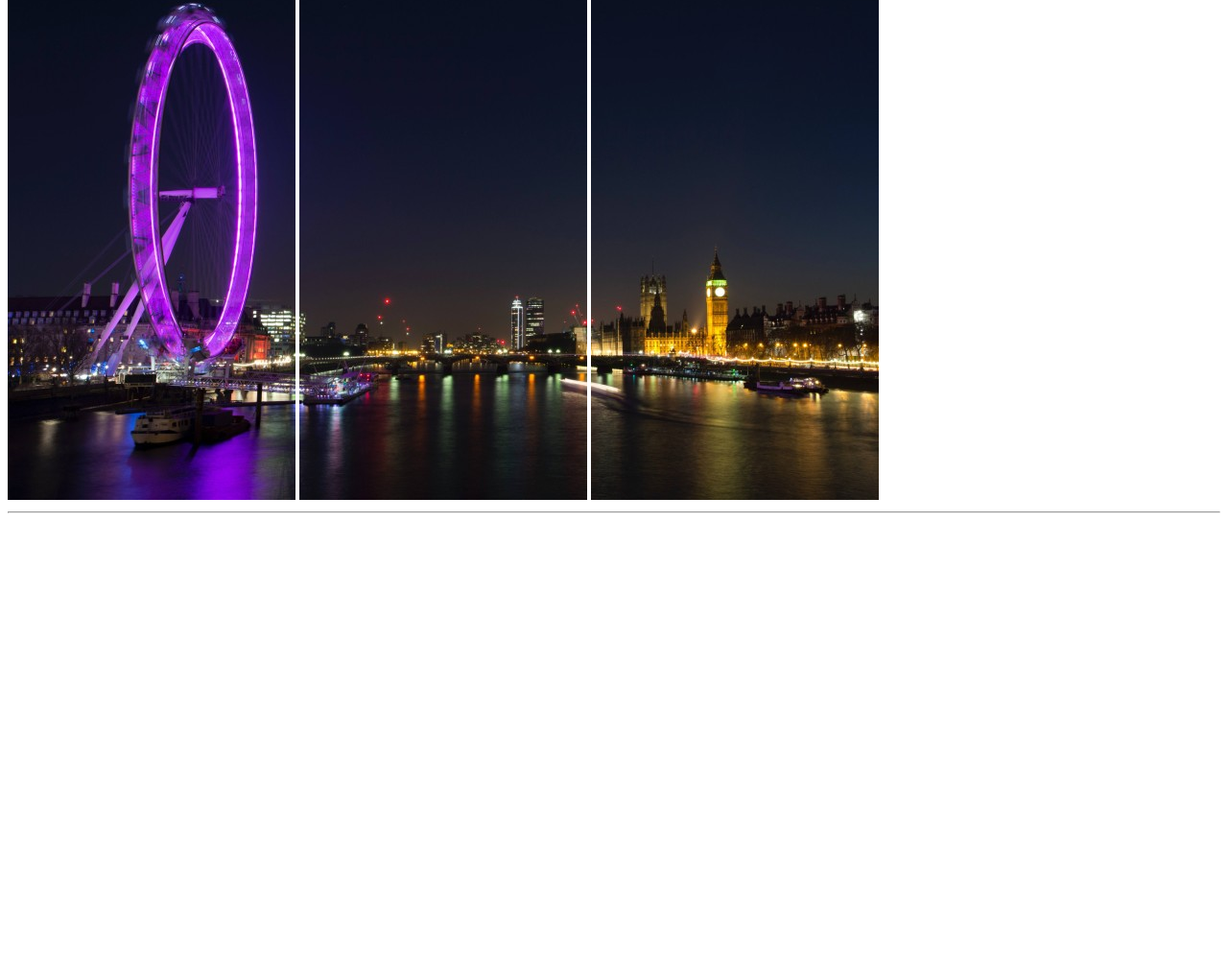
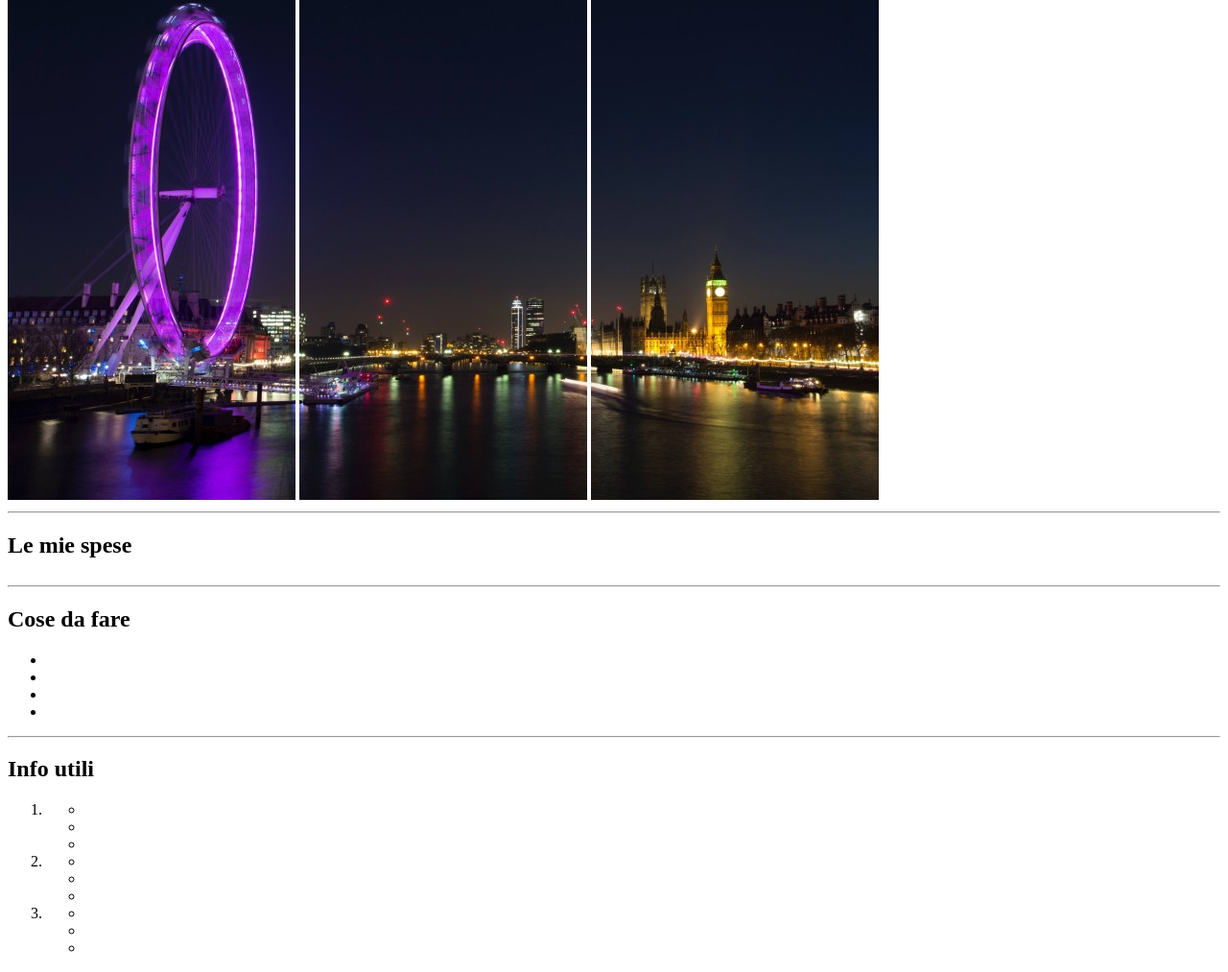
Before and after one commit to MatteoLucerni/html-london-trip, a plain HTML site: page index.html in a window 1280 px wide. Shown: the part 159-1172 px from the top of the page at 96% size. Before the commit the page ends 800 px from the top, so only its background shows below. Drawn offline with Linux system fonts and the light colour scheme.

Commit message:
added skeleton main

```diff
--- a/index.html
+++ b/index.html
@@ -14,5 +14,58 @@
         <img src="img/img/pexels-bill-emrich-230794-2.jpg" alt="BigBen">
         <hr>
     </header>
+    <main>
+        <section id="spese">
+            <h2>Le mie spese</h2>
+            <table>
+                <thead>
+
+                </thead>
+                <tbody>
+
+                </tbody>
+                <tfoot>
+
+                </tfoot>
+            </table>
+        </section>
+        <hr>
+        <section id="cose-da-fare">
+            <h2>Cose da fare</h2>
+            <ul>
+                <li></li>
+                <li></li>
+                <li></li>
+                <li></li>
+            </ul>
+        </section>
+        <hr>
+        <section id="info">
+            <h2>Info utili</h2>
+            <ol>
+                <li>
+                    <ul>
+                        <li></li>
+                        <li></li>
+                        <li></li>
+                    </ul>
+                </li>
+                <li>
+                    <ul>
+                        <li></li>
+                        <li></li>
+                        <li></li>
+                    </ul>
+                </li>
+                <li>
+                    <ul>
+                        <li></li>
+                        <li></li>
+                        <li></li>
+                    </ul>
+                </li>
+            </ol>
+        </section>
+    </main>
 </body>
 </html>
```
